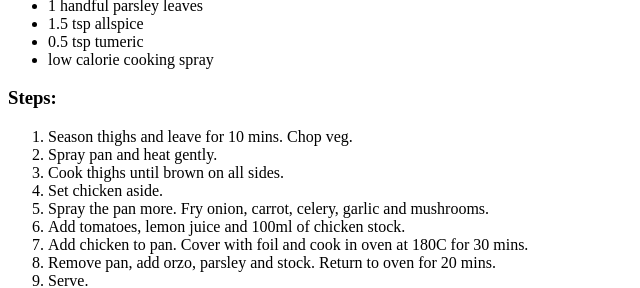
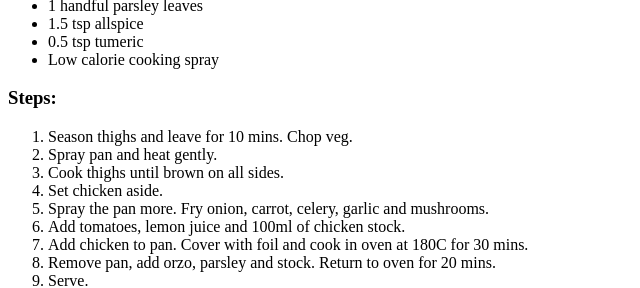
Before and after one commit to FAXOD/odin-recipes, a plain HTML site: page recipes/medchicken.html in a window 1280 px wide. Shown: the part 766-1054 px from the top of the page, 0-640 px from the left. Drawn offline with Linux system fonts and the light colour scheme.

Commit message:
Fix grammar

```diff
--- a/recipes/medchicken.html
+++ b/recipes/medchicken.html
@@ -34,7 +34,7 @@
                 <li>1 handful parsley leaves</li>
                 <li>1.5 tsp allspice</li>
                 <li>0.5 tsp tumeric</li>
-                <li>low calorie cooking spray</li>
+                <li>Low calorie cooking spray</li>
             </ul>
 
             <h3>Steps:</h3>
```
